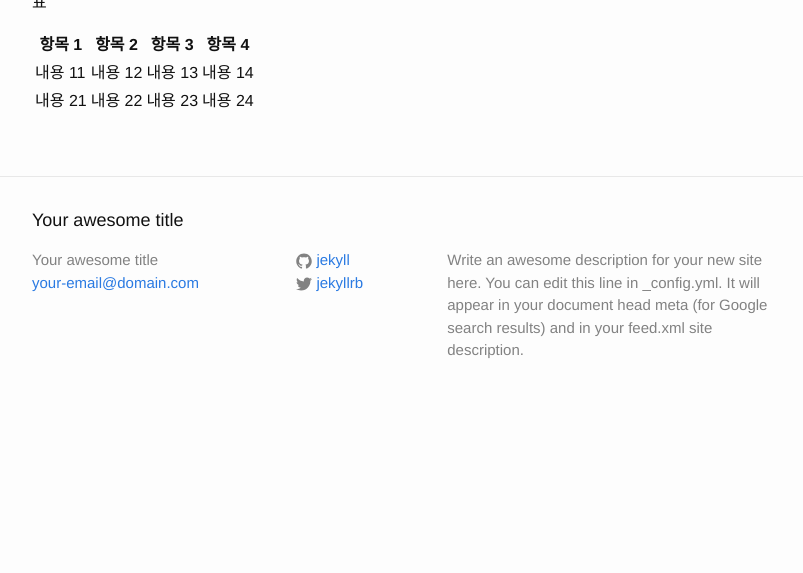
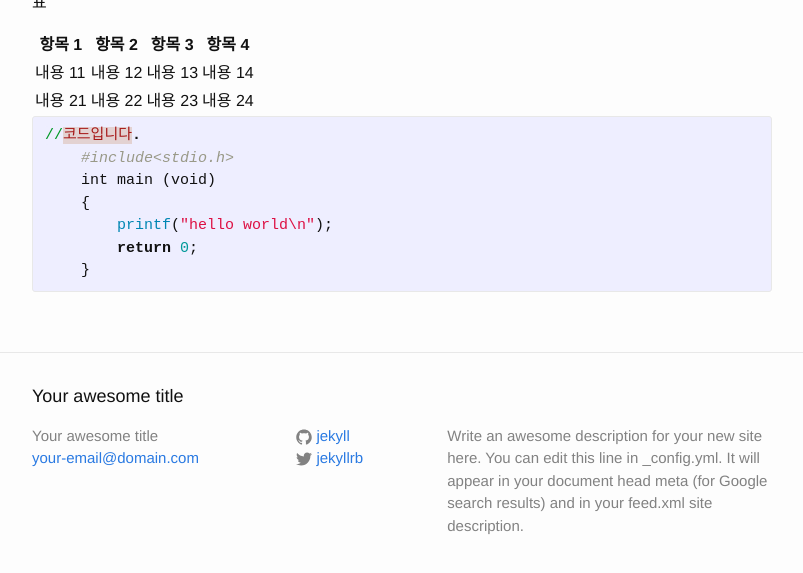
Before and after one commit to kutfood/kutfood.github.com, a Jekyll site: the page built from _posts/2015-05-20-tae-hyung.md, in a window 1280 px wide and 900 px high, scrolled down 1046 px, cut to the strip 303-876 px from the top of the window. Shown: the whole strip, without its empty margins (238-1041 px from the left). Built offline with Jekyll 4.4.1, drawn with Linux system fonts in a browser that asks for light colours; before the commit the page ends 1771 px from its top, so only the background shows below that.

Commit message:
tae hyung

```diff
--- a/_posts/2015-05-20-tae-hyung.md
+++ b/_posts/2015-05-20-tae-hyung.md
@@ -87,3 +87,10 @@ categories: jekyll update
     </tr>
   </tbody>
 </table>
+<div class="highlight"><pre><code class="language-ruby" data-lang="ruby"><span class="sr">//</span><span class="err">코드입니다</span><span class="o">.</span>
+    <span class="c1">#include&lt;stdio.h&gt;</span>
+    <span class="n">int</span> <span class="n">main</span> <span class="p">(</span><span class="n">void</span><span class="p">)</span>
+    <span class="p">{</span>
+	<span class="nb">printf</span><span class="p">(</span><span class="s2">&quot;hello world</span><span class="se">\n</span><span class="s2">&quot;</span><span class="p">);</span>
+	<span class="k">return</span> <span class="mi">0</span><span class="p">;</span>
+    <span class="p">}</span></code></pre></div>
```
